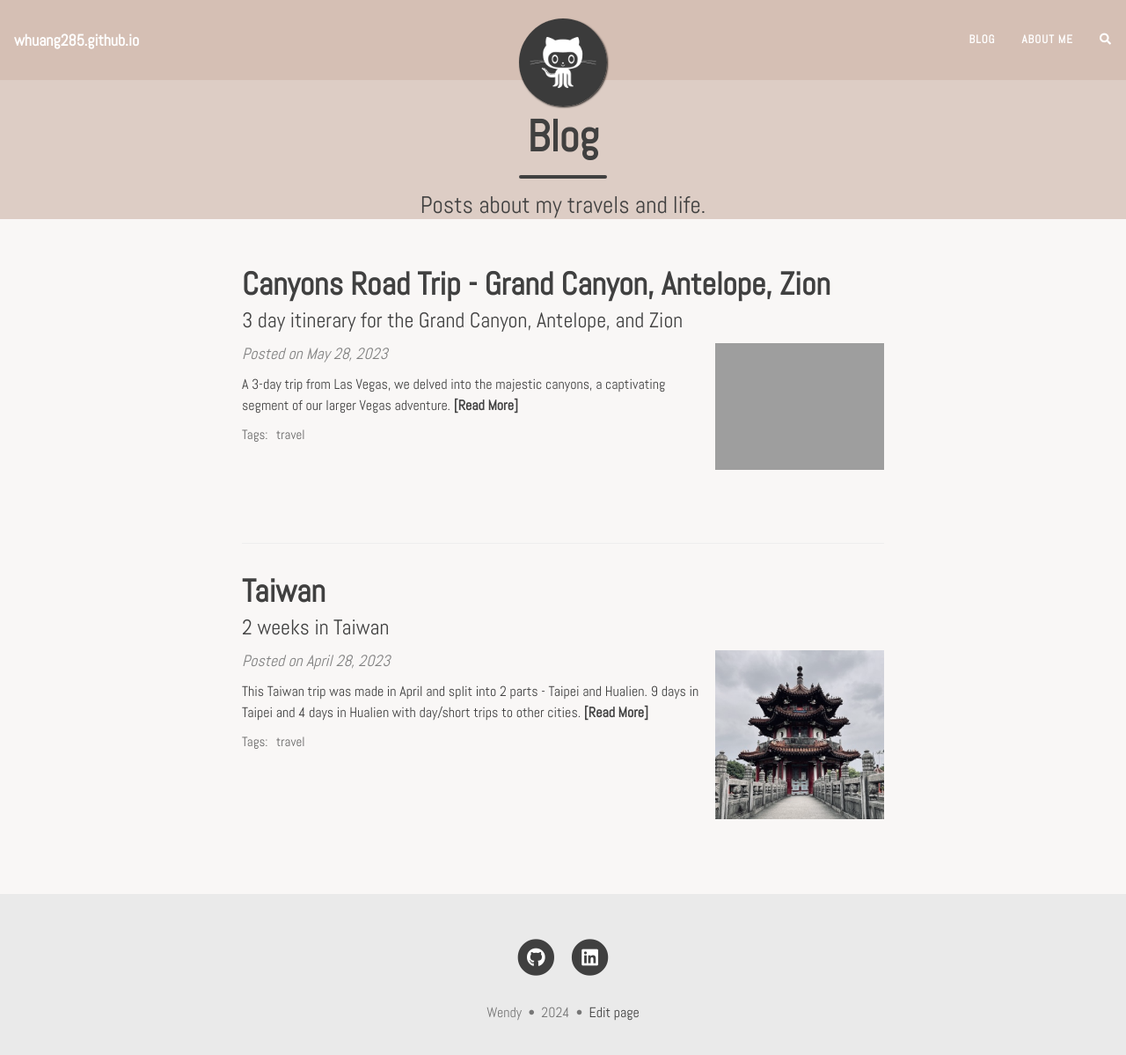
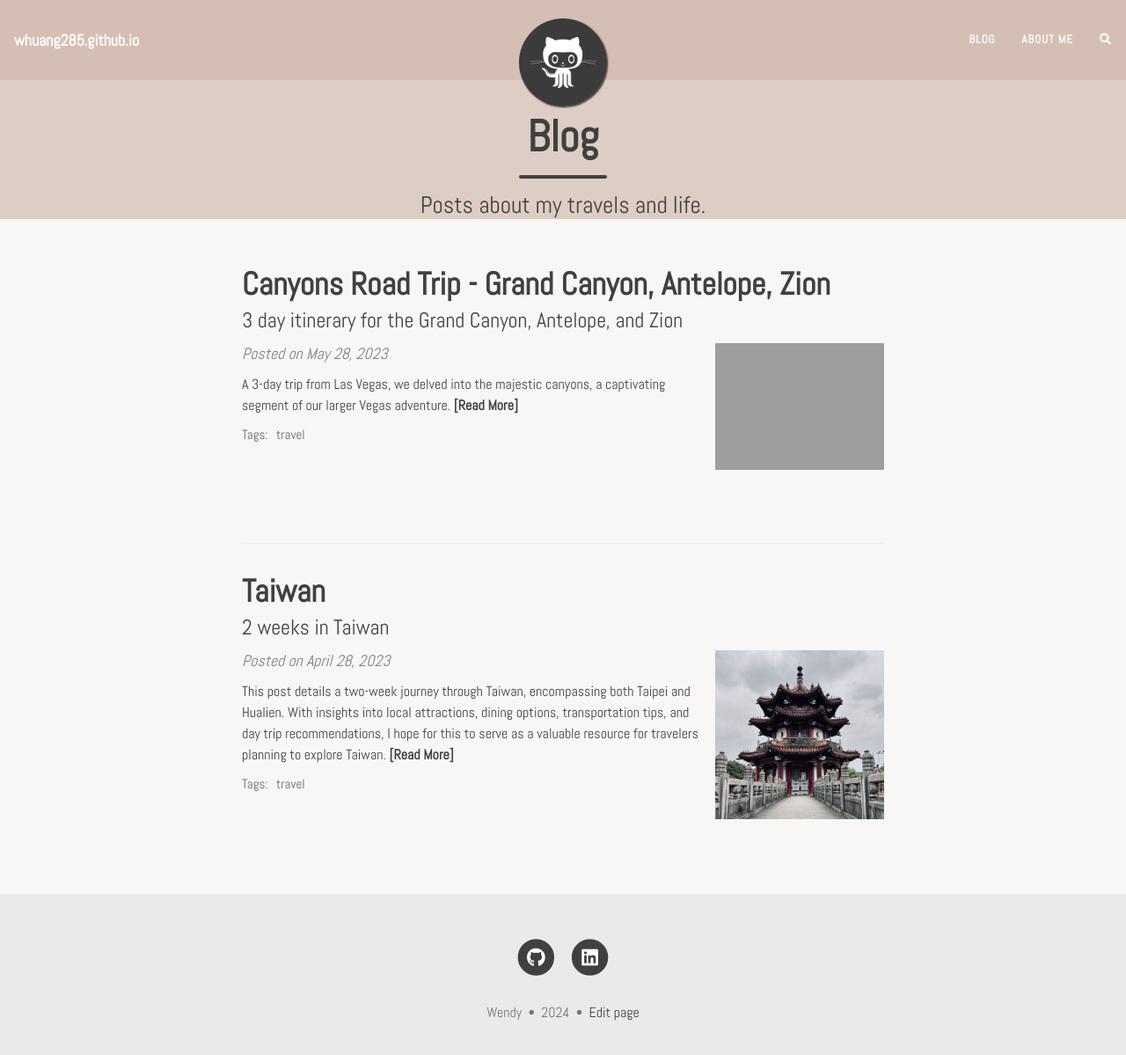
Before and after one commit to whuang285/whuang285.github.io, a Jekyll site: the page built from blog.md, in a window 1280 px wide and 1213 px high. Shown: the top 1199 px of the window at 88% size. Built offline with Jekyll 4.4.1, drawn with Linux system fonts in a browser that asks for light colours; nearby versions of some CDN libraries; comment, search, counter and statistics services are not loaded; some of the changed lines change nothing that is shown.

Commit message:
update taiwan

```diff
--- a/_posts/2023-04-28-taiwan.md
+++ b/_posts/2023-04-28-taiwan.md
@@ -9,18 +9,18 @@
 toc: true
 ---
 
-This Taiwan trip was made in April and split into 2 parts - Taipei and Hualien. 9 days in Taipei and 4 days in Hualien with day/short trips to other cities.
+This post details a two-week journey through Taiwan, encompassing both Taipei and Hualien. With insights into local attractions, dining options, transportation tips, and day trip recommendations, I hope for this to serve as a valuable resource for travelers planning to explore Taiwan.
 
 # Taipei
 
-We mainly used Taipei as a homebase and made [day trips](#taipei-day-trips) out to other nearby towns. Day trips are tiring so would recommend spreading them out and allowing for rest days in between. We spent those rest days exploring Taipei City itself. There are so many things to do and eat in Taipei. Below are just some of the things we did inside of Taipei City.
+Taipei served as our primary base, from which we embarked on [day trips](#taipei-day-trips) to neighboring towns. Since day trips can be exhausting, I suggest spacing them out and incorporating rest days in between. On these rest days, we delved into the myriad attractions and culinary delights Taipei has to offer. Here's a glimpse of our Taipei explorations.
 
 ## Things to do
-1. **2/28 Peace Park**: quiet and relaxing park near Taipei Main Station that's nice to visit on tiring travel days to/from the airport
-2. **Dajia Riverside Park**: nice place to jog or run along the river
-3. **SOGO shopping mall**: large indoor mall with a variety of shops and a dining area; good activity for a rainy day
-4. **Da-an Forest Park**: great place to take a stroll and birdwatch
-5. **Taipei 101**: one of the tallest buildings in the world; offers 360 view of Taipei and beyond
+1. **2/28 Peace Park**: A serene retreat near Taipei Main Station, ideal for relaxation.
+2. **Dajia Riverside Park**: Perfect for jogging or enjoying a leisurely stroll along the river.
+3. **SOGO shopping mall**: A vast indoor complex with diverse shops, ideal for rainy days.
+4. **Da-an Forest Park**: A picturesque destination for nature lovers and birdwatchers.
+5. **Taipei 101**: Iconic skyscraper offering panoramic views of Taipei and beyond.
 
 <div class="section" markdown="1">
 <div class="paragraphs" markdown="1">
@@ -46,7 +46,7 @@
 
 # Taipei Day Trips
 ## Day Trip: Taipei Zoo and Maokong
-The Taipei Zoo is at the end of the brown MRT line. (*Admission Fee: NT$60*) It is also where the Maokong Gondola is. You can explore the Taipei Zoo in the morning and then take the Maokong Gondola to Maokong. On the gondola ride, you will have amazing views of the city skyline in the distance.
+The Taipei Zoo, located at the end of the brown MRT line (*Admission Fee: NT$60*), is the starting point for the Maokong Gondola. After exploring the zoo in the morning, hop on the Maokong Gondola for stunning views of the city skyline during the ride to Maokong.
 
 {: .box-warning}
 Note: The Maokong Gondola is closed for maintenance on Mondays.
@@ -54,25 +54,23 @@
 ![](/assets/img/2023-04-28-taiwan/maokong.jpeg)
 
 ### Things to do in Maokong
-Maokong is known for their teahouses and plantations. There are multiple teahouses, such as Yaoyue Teahouse, offering authentic tea ceremonies and local teas. You can also stroll along its many tea plantations.
-
-Check out the Taipei Tea Promotion Center to learn more about Taiwan's history of tea cultivation. There is also the Tea Master Chang Nai-Miao Memorial Hall nearby.
+Maokong is renowned for its teahouses and plantations. Enjoy authentic tea ceremonies and local teas at places like Yaoyue Teahouse. Take a leisurely stroll through the many tea plantations. Visit the Taipei Tea Promotion Center and the Tea Master Chang Nai-Miao Memorial Hall to delve into Taiwan's tea culture.
 
 ## Day Trip: Hushan Hiking
-There are four hiking trails on the east side of Taipei known collectively as SiShouShan (Four Beasts Mountain): Shishan (Lion Mountain), Hushan (Tiger Mountain), Baoshan (Leopard Mountain), and Xiangshan (Elephant Mountain). Xiangshan is the most popular of the four and lies the closest to central Taipei. It sits at the end of the red MRT line and offers an amazing view of the cityscape.
+The east side of Taipei boasts four hiking trails collectively known as SiShouShan (Four Beasts Mountain): Shishan (Lion Mountain), Hushan (Tiger Mountain), Baoshan (Leopard Mountain), and Xiangshan (Elephant Mountain). Xiangshan, situated at the end of the red MRT line, is the most frequented due to its proximity to central Taipei and breathtaking cityscape views.
 
-Hushan is a lesser known hiking trail that offers a similar view of the city and much easier to climb. It is a bit further from the metro lines and would need to take a bus or an extra 15-min walk. I would recommend starting the hike at the Songshan Ci Hui Temple entrance and ending at Songshan Fengtian Temple. The trail is a 2.1-mile loop trail and has signs showing the way to the different peaks.
+Hushan, though less renowned, offers a similarly stunning vista of the city and is notably easier to ascend. It requires a slightly longer commute from the metro lines, necessitating either a bus ride or an additional 15-minute walk. I recommend commencing the hike at the entrance of Songshan Ci Hui Temple and concluding at Songshan Fengtian Temple. This 2.1-mile loop trail is well-marked with signs guiding hikers to various peaks.
 
 {: .box-note}
 <div class="section" markdown="1">
 ### Bonus: Roahe Night Market
 <p style="margin: 0;">
-The Raohe Nigh Market is a 30-min walk north of Hushan and is a great way to end the day. The night market is one the city's oldest night markets where one can try a wide variety of local foods. Soome popular foods are: Black Pepper Buns, Stinky Tofu, Dorayaki, Deep-Fried Potato Spiral, and Oyster Omelets.
+Located a 30-minute walk north of Hushan, Raohe Night Market offers a great way to conclude your day. As one of the city's oldest night markets, it presents a plethora of local delicacies to indulge in. Some popular options include Black Pepper Buns, Stinky Tofu, Dorayaki, Deep-Fried Potato Spiral, and Oyster Omelets.
 </p>
 </div>
 
 ## Day Trip: Yehliu Geopark, Shifen, Jiufen
-A common day trip people take from Taipei is to Yehliu Geopark, Shifen, and Jiufen.
+A popular day trip from Taipei includes visits to Yehliu Geopark, Shifen, and Jiufen.
 
 ### How to get to the locations
 
@@ -85,22 +83,23 @@
 #### Train and Bus
 It is possible to take public transportation to all these locations but will take much longer than the above options. *If you were to take this option then I would recommend only going to 2 of the 3 places.*
 
-1. **Yehliu**: There are multiple buses/trains to Yehliu. One of the most direct buses is *1815E* which takes an hour to go from Taipei to Yehliu for around NT$90.
-2. **Shifen Old Street**: Coming from either Taipei or Yehliu, one would have to arrive in Keelung City and transfer to another bus or train. The quickest route from Keelung city is a 30-min bus ride on *Bus F825* and getting off at Shifenliao Bridge.
-	1. To get to Keelung City from Taipei, there is *Bus 1815*.
-	2. To get to Keelung City from Yeliu, there are multiple buses including *Shuttle Bus 953*, *Bus 790*. and *Bus 1815A*.
-3. **Jiufen Old Street**: To get to Jiufen from Shifen, take the Pingxi Small Train to Ruifang and then transfer to *Bus 788* or *Bus 965*.
-4. **Back to Taipei**: From Jiufen take *Bus 1062* back to the city. (*Note the last departure time [here](https://www.taiwanbus.tw/eBUSPage/Query/QueryResult.aspx?rno=10620&rn=1612169853723)*)
+1. **Yehliu**: Multiple buses/trains serve Yehliu. A direct option is the *1815E* bus, taking about an hour from Taipei, costing around NT$90.
+2. **Shifen Old Street**: From Taipei or Yehliu, travelers need to reach Keelung City and transfer to another bus or train. The quickest route from Keelung is a 30-minute bus ride on *Bus F825*, alighting at Shifenliao Bridge.
+	1. To reach Keelung City from Taipei, take *Bus 1815*.
+	2. From Yeliu, various buses, including *Shuttle Bus 953*, *Bus 790*. and *Bus 1815A*, go to Keelung City.
+3. **Jiufen Old Street**: To reach Jiufen from Shifen, take the Pingxi Small Train to Ruifang and then transfer to *Bus 788* or *Bus 965*.
+4. **Back to Taipei**: From Jiufen, take *Bus 1062* back to the city. (*Note the last departure time [here](https://www.taiwanbus.tw/eBUSPage/Query/QueryResult.aspx?rno=10620&rn=1612169853723)*)
 
 ### Yehliu Geopark
-Yehliu Geopark is an hour drive out of Taipei. On the northern shore of Taiwan, it is home to amazing natural rock formations - the most iconic of which is the Queen's Head. It is recommended to arrive in the morning before the afternoon sun, as it can get pretty hot and there's not a lot of shade. We spent about an hour here exploring the different formations.
+Situated an hour's drive from Taipei on the northern shore of Taiwan, Yehliu Geopark boasts stunning natural rock formations. Notable among them is the Queen's Head. It's advisable to arrive in the morning to avoid the scorching afternoon sun, as shade is limited. A typical visit lasts around an hour, exploring the diverse formations.
 
 <div class="section" markdown="1">
 <div class="paragraphs" markdown="1">
 ### Shifen Old Street
-After Yehliu, we drove 30-min to Shifen Old Street. Shifen is known for their Sky Lantern releases along the (still active) old train tracks. There are many shops along the track that offers lanterns you can write messages on and release into the sky while standing on the track. The shops will help setup and prepare the lanterns for you and will even take photos of you releasing the lantern on the train tracks. I recommend going to a store further down the tracks - the price is the same for all the stores and it will be less crowded. Adding to the uniqness of this experience, every 30-min or so, the old train will pass through Shifen forcing everyone off the tracks.
 
-A short bike ride away from Shifen Old Street is Shifen Waterfall. This is a common activity people do if they have time. There are places in town that rent out bikes. (If you have a private driver, they can also drive you there.)
+Following Yehliu, a 30-minute drive takes you to Shifen Old Street. Shifen is renowned for its Sky Lantern releases along the still-active old train tracks. Numerous shops line the tracks, offering lanterns for visitors to inscribe messages and release into the sky while standing on the tracks. These shops assist in setting up and preparing the lanterns, even capturing photos of the lantern release on the tracks. Opting for a store further down the tracks offers the same pricing with fewer crowds. Adding to the unique charm of this experience, the old train passes through Shifen approximately every 30 minutes, prompting everyone to temporarily vacate the tracks.
+
+Additionally, Shifen Waterfall is a short bike ride away, a popular activity if time permits. Bike rentals are available in town. (If you have a private driver, they can also drive you there.)
 </div>
 <div class="side-img" markdown="1">
 ![](/assets/img/2023-04-28-taiwan/shifen.jpeg)
@@ -113,9 +112,7 @@
 ![](/assets/img/2023-04-28-taiwan/jiufen.jpeg)
 </div>
 <div class="paragraphs" markdown="1">
-A 30-min drive from Shifen is Jiufen Old Street. It is by far the most popular old street toursit destination for its resemblance of the downtown in the popular Sudio Ghibli movie Spirited Away. There are many food stalls and tea houses in this town. One such location is *Yu Zai Fan Shu Tea Stall* - a great pleace to enjoy some food and tea while having an amazing view of the mountains and ocean.
-
-The narrow alleyways of Jiufen are also lined with pottery shops and other souvenir stores. The alley is always bustling with people so just go with the flow and explore any place that catches your attention.
+A 30-minute drive from Shifen leads to Jiufen Old Street, known for its resemblance to the downtown depicted in the popular Studio Ghibli movie Spirited Away. The street is adorned with numerous food stalls and tea houses. Noteworthy is the *Yu Zai Fan Shu Tea Stall*, offering food and tea with a breathtaking view of the mountains and ocean. The narrow alleyways of Jiufen are filled with pottery shops and souvenir stores, bustling with activity. It's recommended to explore freely, following whatever catches your interest.
 </div>
 </div>
 
@@ -123,7 +120,7 @@
 <div class="section" markdown="1">
 ### Bonus: Houtong Cat Village
 <p style="margin: 0;">
-Between Shifen and Jiufen lies Houtong - a small village known for it's stray cats. If time permits, this is a nice place to stop and hangout with some lovely cats.
+Between Shifen and Jiufen lies Houtong, a small village famous for its stray cats. If time allows, it's a charming place to stop and interact with these lovely felines.
 </p>
 </div>
 
@@ -131,26 +128,26 @@
 Tamsui is a coastal distrct to the west of Taipei. It is location at the west end of the red MRT line.
 
 {: .box-warning}
-Note: Only every other train on the red line goes to Tamsui. The other trains end at the previous stop, Beitou. If you get on the wrong train, fret not - just get off at Beitou and jump on the next train that arrives at the station which will go to Tamsui.
+Note: Only every other train on the red line travels to Tamsui. The other trains terminate at the preceding stop, Beitou. Should you board the wrong train, there's no need to worry. Simply disembark at Beitou and await the next train, which will proceed to Tamsui.
 
-At the Tamsui MRT station, you can take the walking path to the Riverside Promenade to Tamsui Old Street and the Fisherman's Wharf. Or, take the ferry across the river to Bali Old Street.
+Upon arrival at the Tamsui MRT station, you have the option to stroll along the walking path to the Riverside Promenade, leading to Tamsui Old Street and the Fisherman's Wharf. Alternatively, you can opt for a ferry ride across the river to Bali Old Street.
 
-Another nice activity is taking a [YouBike](#youbike) along the river to Beitou, with a bonus stop at the magnolia forest.
+Another nice activity is taking a [YouBike](#youbike) and cycling along the river to Beitou, with an added treat of exploring the magnolia forest along the way.
 
 ## Day Trip: Beitou Spa
-Beitou is known for its many hot springs and spas. They can range to more budget friendly locations to pricier luxury spas. Public hot springs are open to every visitor but places also offer private hot springs (usually for 2 people).
+Beitou is renowned for its abundance of hot springs and spas, catering to various budgets, from affordable options to luxurious retreats. While public hot springs are accessible to all visitors, establishments also provide private hot spring experiences, typically designed for two people.
 
 {: .box-warning}
 Many Beitou public hot springs are divided by gender and unless specified, are nude. There are some public outdoor mixed-gender hot springs that will require conservative bathing suit.
 
-Also, nearby is the Beitou Thermal Valley, which is close on Mondays.
+Furthermore, it's worth mentioning that Beitou Thermal Valley, a popular attraction, is closed on Mondays.
 
 ## 2-Days Trip: Kaohsiung and Tainan
 Kaoshiung and Tainan are cities on the sourthern end of Taiwan and are farely easy to get to on the High Speed Rail (HSR). Each city in itself can be it's own day trip but would recommend hitting the 2 cities on consecutive days and spending the night in one of the southern cities - so as to save time not going up and down the entire west coast of Taiwan.
 
 {: .box-note}
 <div class="section" markdown="1">
-#### HSR Pass
+### HSR Pass
 <p style="margin: 0;">
 The [3-Day Pass](https://pass.thsrc.com.tw/oatsb2c/home.do) is a great deal when needing to travel more than one city on the HSR. It offers unlimited rides on the HSR for 3 consecutive days for NT$2200. An individual ticket one-way between Taipei and Tainan is already NT$1080.
 </p>
```
